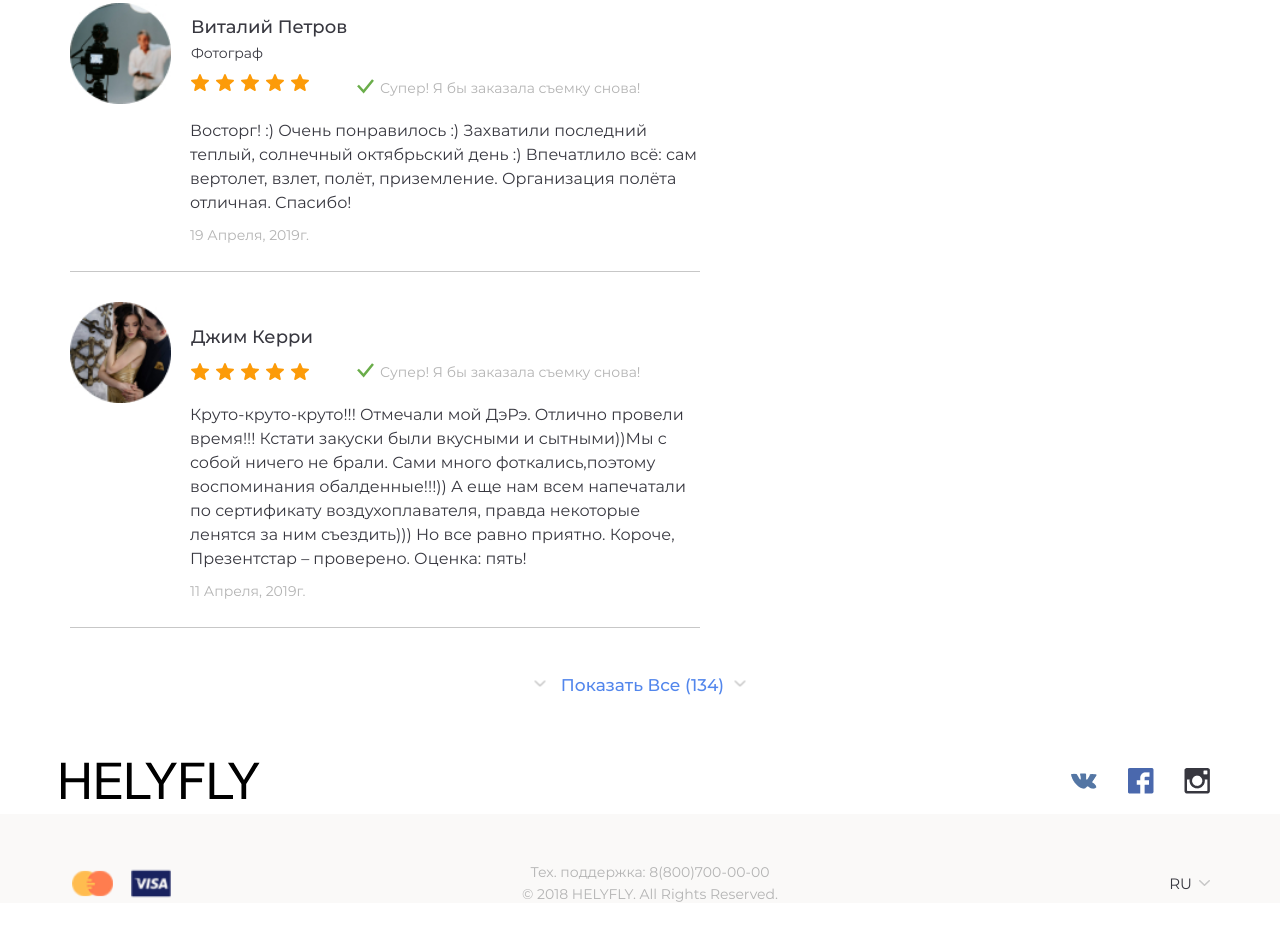
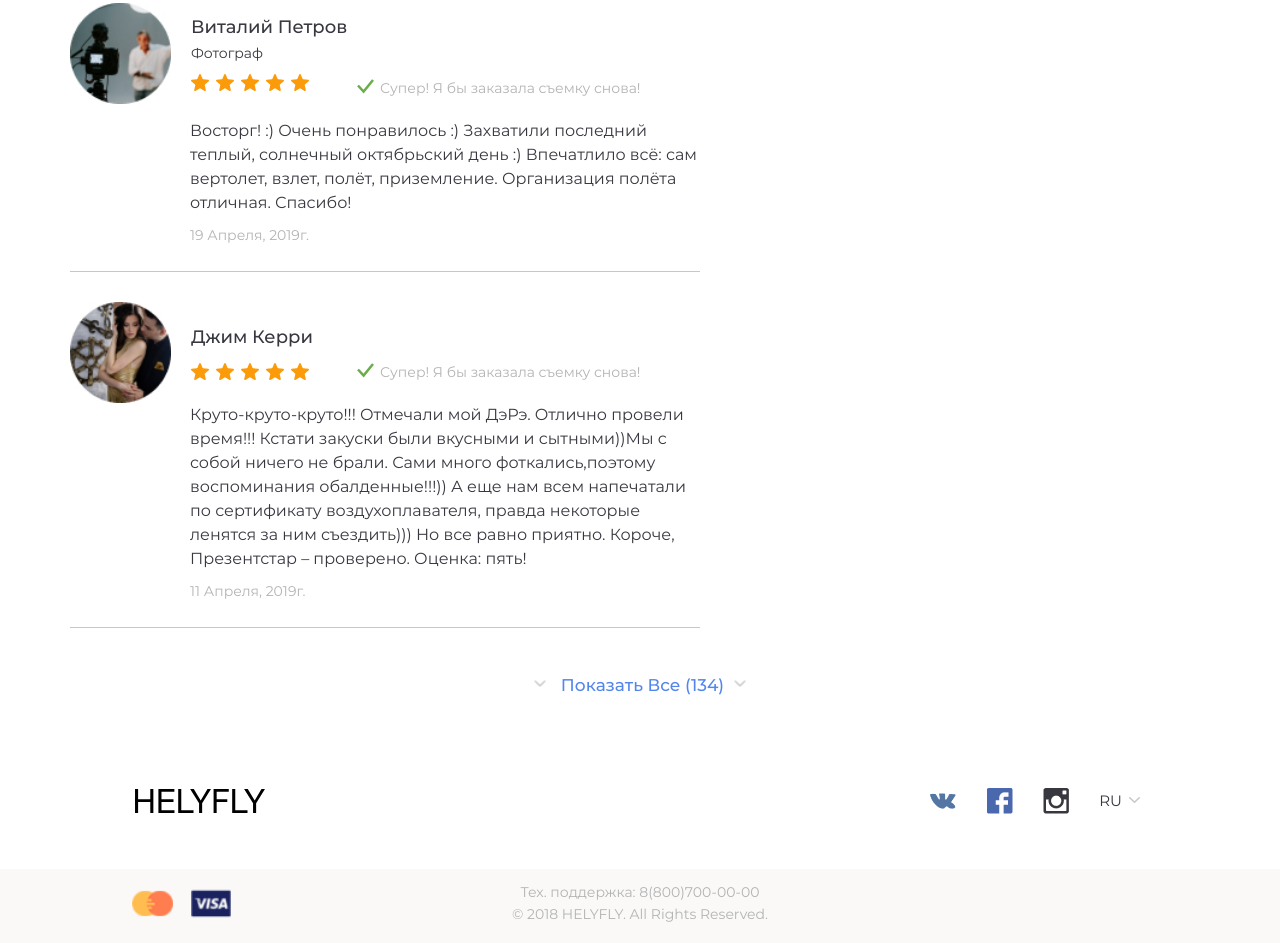
Before and after one commit to egorsv1985/Helyfly, a website: page src/index.html in a window 1280 px wide. Shown: the part 4456-5399 px from the top of the page. Drawn offline with nearby package versions, Linux system fonts and the light colour scheme; files that its build step writes are made by us from their sources.

Commit message:
addad finish adaptive in block footer

```diff
--- a/src/assets/scss/blocks/_footer.scss
+++ b/src/assets/scss/blocks/_footer.scss
@@ -1,10 +1,20 @@
 .footer {
-	padding: 80px 0 20px;
+	padding-top: 80px;
 
 
 	@include media (xs) {
-		padding-top: 70px;
+		padding-top: 65px;
 	}
+
+	@include media (md) {
+		padding-top: 90px;
+	}
+
+	@include media (lg) {
+		padding-top: 85px;
+	}
+
+
 	.container {
 		@extend %container;
 	}
@@ -13,29 +23,52 @@
 	&__top {
 		border-bottom: 0.5px solid $secondaryColor;
 		padding-bottom: 20px;
+
 		@include media (xs) {
 			border: none;
+			padding-bottom: 45px;
+		}
+
+		@include media (md) {
+
+			padding-bottom: 55px;
+		}
+
+		@include media (el) {
+
+			padding-bottom: 45px;
 		}
 	}
 
 	// .footer__wrapper
 	&__wrapper {
 		@include flex (space-between, center);
+
+		@include media (md) {
+			padding: 0 70px 0 65px;
+		}
 	}
 
 	// .footer__logo
 	&__logo {
 		margin-right: 0;
-		@include media (xs) {
-			transform: scale(1.53);
-		padding-left: 20px;
-		}
+
 
 	}
+
+	// .footer__inner
+	&__box {
+		@include flex (space-between, center);
+	}
+
 
 	// .footer__list
 	&__list {
 		@include flex (space-between, center);
+
+		@include media (md) {
+			margin-right: 30px;
+		}
 	}
 
 	// .footer__item
@@ -51,11 +84,16 @@
 	// .footer__img
 	&__img {}
 
+
+
 	// .footer__bottom
 	&__bottom {
-		padding-top: 25px;
+		padding: 25px 0 20px;
+
+
 		@include media (xs) {
 			background-color: $bgFooterColor;
+			padding-top: 0;
 		}
 
 	}
@@ -64,15 +102,28 @@
 	&__grid {
 		display: grid;
 		grid-template-columns: repeat(2, 1fr);
+
 		@include media (xs) {
 			grid-template-columns: repeat(3, 1fr);
 			padding-top: 25px;
+		}
+
+		@include media (md) {
+			padding-top: 15px;
+			padding-left: 60px;
+			grid-template-columns: 360px 1fr;
+		}
+
+		@include media (lg) {
+			padding-top: 20px;
+
 		}
 	}
 
 	// .footer__inner
 	&__inner {
 		@include flex ($align-items: center);
+
 		@include media (xs) {
 			grid-row-end: 2;
 		}
@@ -88,6 +139,7 @@
 
 	&__board+&__board {
 		margin-left: 17px;
+
 		@include media (xs) {
 			margin-left: 20px;
 		}
@@ -100,6 +152,21 @@
 		padding-right: 18px;
 		display: block;
 		position: relative;
+
+		&--block {
+			display: none;
+
+			@include media (md) {
+				display: block;
+			}
+		}
+
+		&--none {
+			@include media (md) {
+				display: none;
+			}
+		}
+
 		&::after {
 			@include pseudo;
 			@include background (url("../images/photo-package/Arrow.svg"));
@@ -111,17 +178,25 @@
 			grid-row-end: 2;
 			align-self: center;
 		}
+
+
 	}
 
 	// .footer__wrap
 	&__wrap {
 		grid-area: 2/1/3/3;
 		margin-top: 25px;
+
 		@include media (xs) {
 			grid-area: 1/2/2/3;
 			min-width: 300px;
 			margin-top: 0;
 			margin-left: 20px;
+		}
+
+		@include media (md) {
+			justify-self: start;
+			margin-left: 0;
 		}
 	}
 
@@ -138,6 +213,7 @@
 		color: $textColorLight;
 		display: block;
 		margin-top: 10px;
+
 		@include media (xs) {
 			margin-top: 5px;
 
--- a/src/assets/scss/blocks/_reviews.scss
+++ b/src/assets/scss/blocks/_reviews.scss
@@ -60,12 +60,14 @@
 	// .reviews__article
 	&__article {
 		margin-bottom: 28px;
+
 		@include media (md) {
 			margin-bottom: 30px;
 		}
 
 		&:nth-of-type(3) {
 			display: none;
+
 			@include media (xs) {
 				display: block;
 			}
@@ -109,7 +111,8 @@
 			align-self: flex-end;
 			padding-left: 10px;
 			padding-bottom: 5px;
-			&--center{
+
+			&--center {
 				padding-bottom: 20px;
 			}
 		}
@@ -166,6 +169,7 @@
 
 		@include media (sm) {
 			@include font (16px, 24px);
+
 			&--top {
 				margin-top: 0;
 			}
@@ -188,35 +192,53 @@
 		color: $linkColor;
 		padding: 10px 15px 0 0;
 		position: relative;
+
 		@include media (sm) {
 			padding-right: 0;
 			padding-left: 5px;
 		}
+
 		@include media (md) {
-			padding-top: 15px;}
+			padding-top: 15px;
+		}
+
+		@include media (lg) {
+			padding-top: 0;
+		}
+
 
 		&::after {
 			@include pseudo;
 			@include background (url("../images/reviews/reviews-link-arrow.png"));
 			@include pos (absolute, $top:50%, $right:19%);
 			@include wh (6px, 11px);
+
+			@include media (xs) {
+
+				right: 32%;
+			}
+
 			@include media (sm) {
 				transform: rotate(90deg);
 				right: 35%;
 			}
+
 			@include media (md) {
 				right: 41%;
 			}
 		}
+
 		&::before {
 			display: none;
+
 			@include media (sm) {
 				@include pseudo;
-			@include background (url("../images/reviews/reviews-link-arrow.png"));
-			@include pos (absolute, $top:50%, $left:36%);
-			@include wh (6px, 11px);
-			transform: rotate(90deg);
+				@include background (url("../images/reviews/reviews-link-arrow.png"));
+				@include pos (absolute, $top:50%, $left:36%);
+				@include wh (6px, 11px);
+				transform: rotate(90deg);
 			}
+
 			@include media (md) {
 				left: 41%;
 			}
@@ -253,6 +275,7 @@
 		&__text {
 			margin-bottom: 10px;
 			@include font (14px, 21px, 400);
+
 			@include media (xs) {
 				@include font (14px, 21px);
 			}
--- a/src/assets/scss/components/_logo.scss
+++ b/src/assets/scss/components/_logo.scss
@@ -2,12 +2,17 @@
 .logo {
 	margin-right: 36px;
 
+	// .logo__img
+	&__img {
+		@include media (sm) {
+			width: 130px;
+		}
 
-	// .logo__img
-&__img {
-	@media screen and (min-width: 768px) {
-		width: 130px;
+		&--big {
+			@include media (xs) {
+				width: 130px;
+			}
+		}
+
 	}
-
 }
-}
--- a/src/index.html
+++ b/src/index.html
@@ -397,9 +397,9 @@
             <div class="container">
                 <div class="footer__wrapper">
                     <a class="footer__logo logo" href="#">
-                        <img class="logo__img" src="./assets/images/header/header-logo.svg" alt="logo">
+                        <img class="logo__img logo__img--big" src="./assets/images/header/header-logo.svg" alt="logo">
                     </a>
-
+                    <div class="footer__box">
                         <ul class="footer__list">
                             <li class="footer__item">
                                 <a href="#" class="footer__link">
@@ -420,7 +420,8 @@
                                 </a>
                             </li>
                         </ul>
-
+                        <span class="footer__span footer__span--block">RU</span>
+                    </div>
                 </div>
             </div>
         </div>
@@ -433,7 +434,7 @@
                         <img class="footer__board" src="./assets/images/footer/footer-visa.png" alt="visa">
                     </div>
 
-                    <span class="footer__span">RU</span>
+                    <span class="footer__span footer__span--none">RU</span>
                     <div class="footer__wrap">
                         <p class="footer__support">Тех. поддержка: 8(800)700-00-00
                             <span class="footer__copyright">© 2018 HELYFLY. All Rights Reserved.</span>
```
Also changed, not shown: dist/assets/css/style.css, dist/assets/css/style.min.css, dist/index.html, 1 other file. Lines whose indentation alone changed are shown as unchanged.
